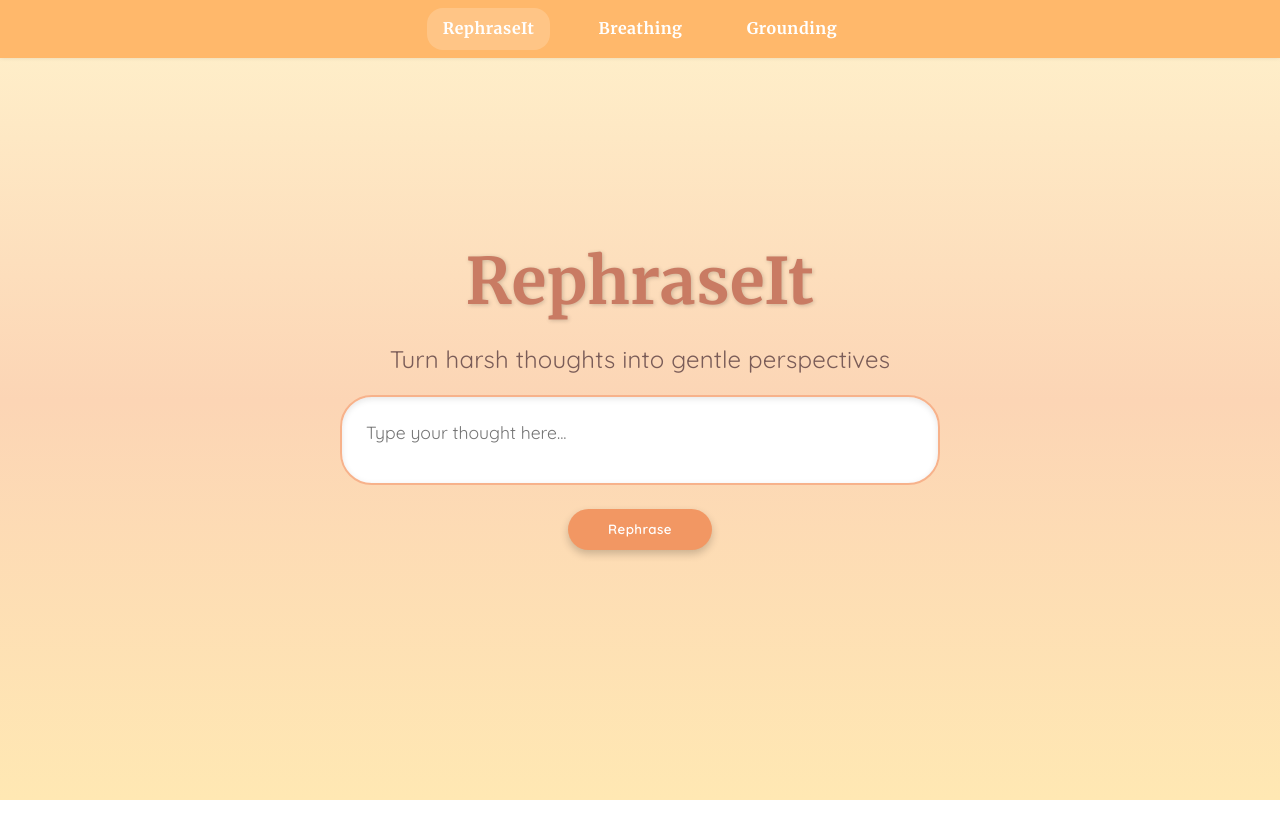
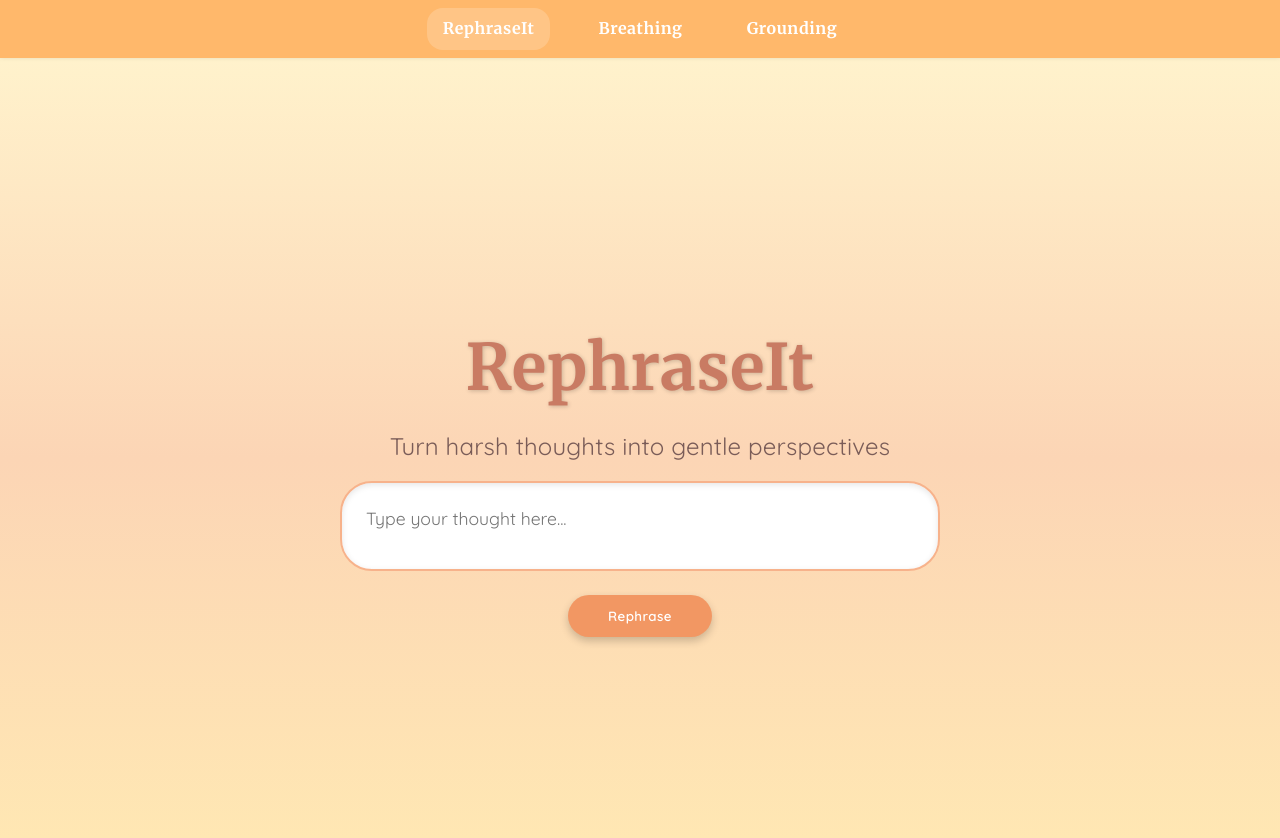
Before and after one commit to jordanoliver27/Hackathon-2025, a React (Vite) app in the folder my-react-app/: page / in a window 1280 px wide. Shown: the top 838 px of the page. Before the commit the page ends 800 px from the top, so only its background shows below. Built offline with nearby package versions, Linux system fonts and the light colour scheme.

Commit message:
added padding to top

```diff
--- a/my-react-app/src/App.css
+++ b/my-react-app/src/App.css
@@ -14,6 +14,7 @@ body, .container {
   line-height: 1.6;
   letter-spacing: 0.2px;
   -webkit-font-smoothing:antialiased;
+  padding-top:3.6rem;
 }
 
 /* Headings - slightly heavier serif for warmth */
```
